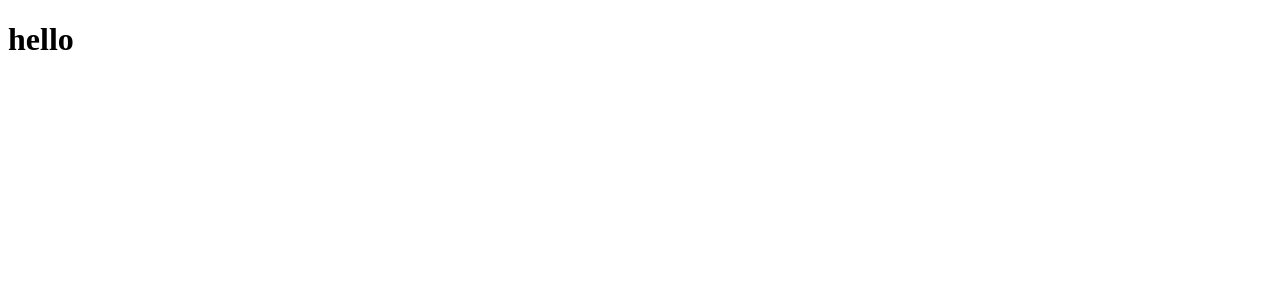
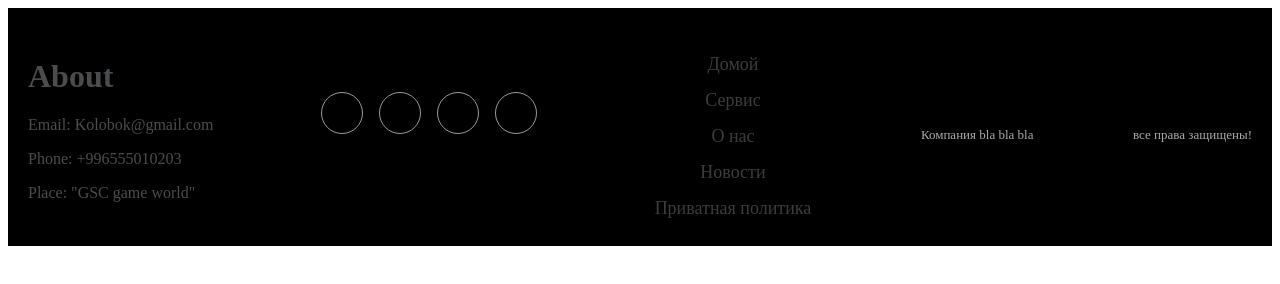
Before and after one commit to tarieltairov/market-lending, a plain HTML site: page htmlFiles/index.html in a window 1280 px wide. Drawn offline with Linux system fonts and the light colour scheme.

Commit message:
create footer

```diff
--- a/htmlFiles/index.html
+++ b/htmlFiles/index.html
@@ -8,6 +8,32 @@
     <link rel="stylesheet" href="../styles/styles.css">
 </head>
 <body>
-    <h1>hello</h1>
+    <!-- footer start -->
+    <footer class="footer-basic">
+
+            <div>
+                <h1>About</h1>
+                <p>Email: Kolobok@gmail.com</p>
+                <p>Phone: +996555010203</p>
+                <p>Place: "GSC game world"</p>
+            </div>
+            <div class="social"><a href="#"><i class="icon ion-social-instagram"></i></a><a href="#"><i class="icon ion-social-snapchat"></i></a><a href="#"><i class="icon ion-social-twitter"></i></a><a href="#"><i class="icon ion-social-facebook"></i></a></div>
+
+            <ul class="list-inline2">
+                <li class="list-inline-item"><a href="#">Домой</a></li>
+                <li class="list-inline-item"><a href="#">Сервис</a></li>
+                <li class="list-inline-item"><a href="#">О нас</a></li>
+                <li class="list-inline-item"><a href="#">Новости</a></li>
+                <li class="list-inline-item"><a href="#">Приватная политика</a></li>
+            </ul>
+
+            <p class="copyright">Компания bla bla bla </p>
+            <p class="copyright">все права защищены!</p>
+
+    </footer>
+
+
+
+    <!-- footer end -->
 </body>
 </html>
--- a/styles/styles.css
+++ b/styles/styles.css
@@ -0,0 +1,61 @@
+
+.footer-basic {
+    padding:40px 0;
+    background-color: black;
+  color:#4b4c4d;
+  display: flex;
+  align-items: center;
+  justify-content: space-between;
+  padding: 20px;
+}
+
+.footer-basic ul {
+  padding:0;
+  list-style:none;
+  text-align:center;
+  font-size:18px;
+  line-height:2;
+  margin-bottom:0;
+}
+
+.footer-basic li {
+  padding:0 10px;
+}
+
+.footer-basic ul a {
+  color:inherit;
+  text-decoration:none;
+  opacity:0.8;
+}
+
+.footer-basic ul a:hover {
+  opacity:1;
+}
+
+.footer-basic .social {
+  text-align:center;
+  padding-bottom:25px;
+}
+
+.footer-basic .social > a {
+  font-size:24px;
+  width:40px;
+  height:40px;
+  line-height:40px;
+  display:inline-block;
+  text-align:center;
+  border-radius:50%;
+  border:1px solid #ccc;
+  margin:0 8px;
+  color:inherit;
+  opacity:0.75;
+}
+
+
+.footer-basic .copyright {
+  margin-top:15px;
+  text-align:center;
+  font-size:13px;
+  color:#aaa;
+  margin-bottom:0;
+}
```
